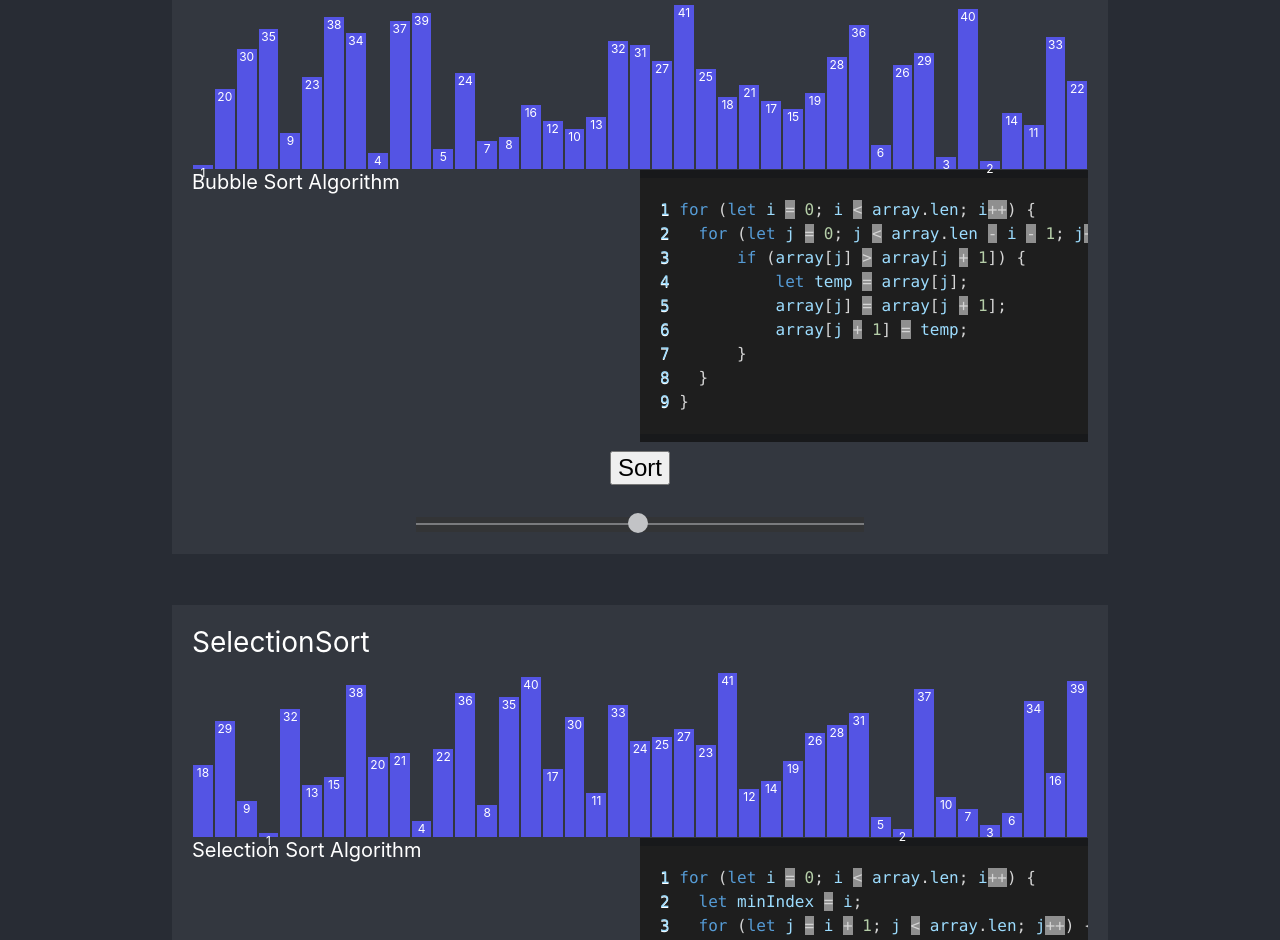
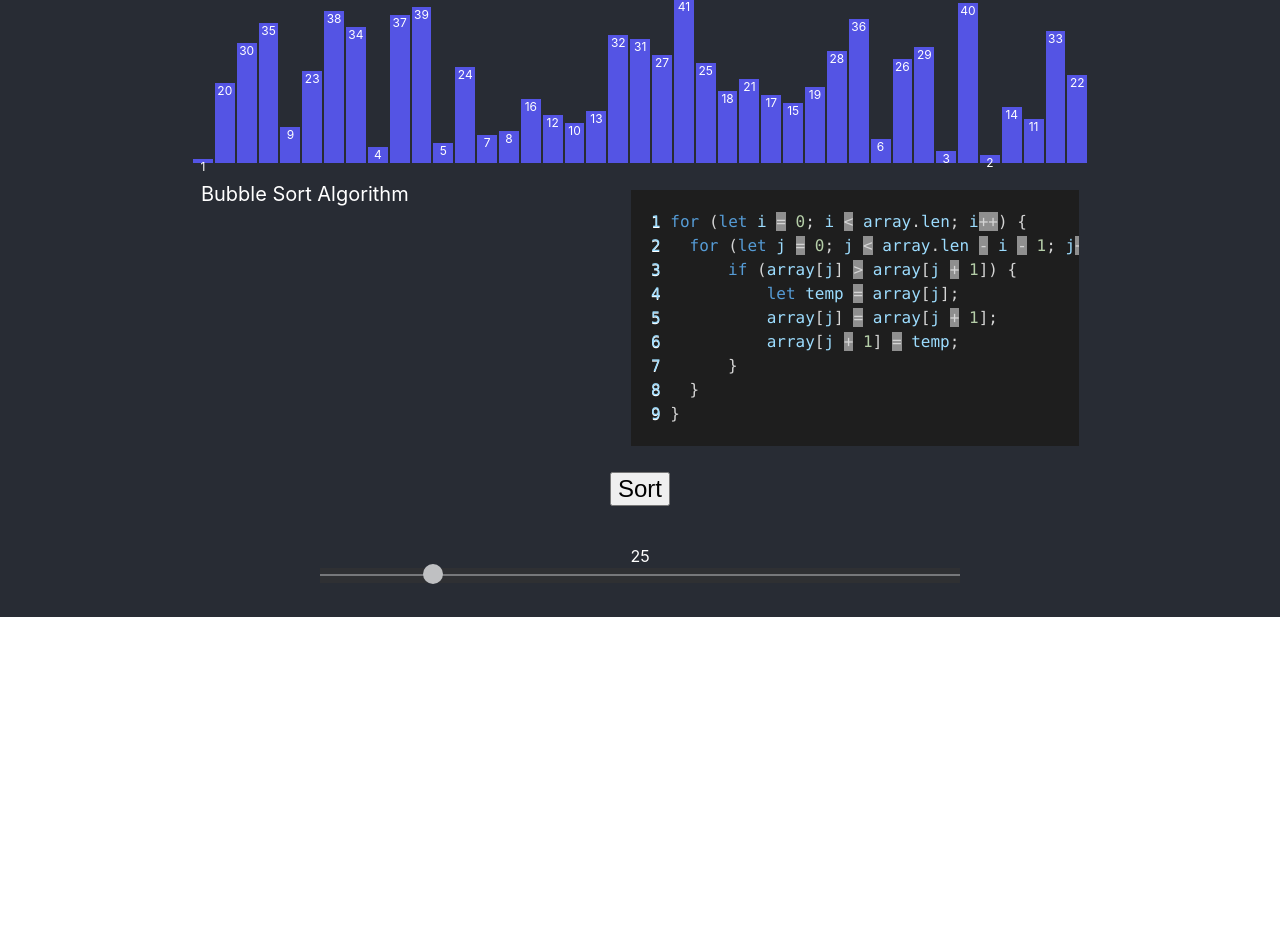
Before and after one commit to TuckerWhitaker/AlgorithmVisualizer, a React (Create React App) app in the folder client/: page /SortingAlgorithms in a window 1280 px wide. Shown: the part 183-1123 px from the top of the page. After the commit the page ends 800 px from the top, so only its background shows below. Built offline with nearby package versions, Linux system fonts and the light colour scheme.

Commit message:
SortingAlgo DelaySlider & NavBar switching Algo

```diff
--- /dev/null
+++ b/client/src/components/JSON/SortingAlgorithms.json
@@ -0,0 +1 @@
+[{}]
--- a/client/src/components/SortAlgoVis.jsx
+++ b/client/src/components/SortAlgoVis.jsx
@@ -4,7 +4,6 @@ import { useEffect, useState } from "react";
 
 let CodeArray = [];
 function SortAlgoVis(props) {
-	const [DelaySlider, SetDelaySlider] = useState(25);
 	const [HighlightedLines, SetHighlightedLines] = useState([]);
 
 	function highlightCode(i) {
@@ -37,7 +36,7 @@ function SortAlgoVis(props) {
 	}, []);
 
 	return (
-		<div className="SortAlgoVis">
+		<div className="SortAlgoVis" id={props.id}>
 			<div className="SortAlgoVisTitle">{props.Title}</div>
 			<div className="SortAlgoVisDescTop">{props.Description}</div>
 			<div className="SortAlgoVisGraph">
@@ -97,20 +96,11 @@ function SortAlgoVis(props) {
 			<button
 				className="SortAlgoVisButton"
 				onClick={() => {
-					props.Sort(BarArray, SetBarArray, highlightCode, DelaySlider);
+					props.Sort(BarArray, SetBarArray, highlightCode);
 				}}
 			>
 				Sort
 			</button>
-			<input
-				type="range"
-				min="1"
-				max="100"
-				className="SortAlgoSlider"
-				onChange={(e) => {
-					SetDelaySlider(e.target.value);
-				}}
-			></input>
 		</div>
 	);
 }
--- a/client/src/components/SortingAlgorithms.css
+++ b/client/src/components/SortingAlgorithms.css
@@ -14,14 +14,16 @@
 	margin: 2%;
 	width: 70%;
 	height: fit-content;
-	background-color: #33373f;
-	display: flex;
+	background-color: #33373f00;
+	display: none;
 	justify-content: space-between;
 	align-items: center;
 	text-align: left;
-	padding: 20px;
+	padding: 5px;
 }
-
+#SortAlgoVis0 {
+	display: flex;
+}
 .SortAlgoVisColumn {
 	display: flex;
 	flex-direction: column;
@@ -36,12 +38,14 @@
 }
 
 .SortAlgoVisDesc {
+	margin: 1%;
 	font-size: 125%;
 	width: 50%;
 	height: 100%;
 }
 
 .SortAlgoVisGraph {
+	margin: 1%;
 	width: 100%;
 	height: 50%;
 	display: flex;
@@ -74,8 +78,8 @@
 }
 
 .SortAlgoVisCode {
+	margin: 1%;
 	font-size: 100%;
-	background-color: #18191b;
 	height: fit-content;
 	width: 50%;
 }
@@ -117,7 +121,6 @@
 	cursor: pointer;
 }
 .SortAlgoSlider {
-	margin-top: 2.5%;
 	width: 50%;
 	height: 15px;
 	-webkit-appearance: none;
--- a/client/src/components/SortingAlgorithms.jsx
+++ b/client/src/components/SortingAlgorithms.jsx
@@ -1,3 +1,4 @@
+import { useState } from "react";
 import SortAlgoVis from "./SortAlgoVis";
 import "./SortingAlgorithms.css";
 function SortingAlgorithms() {
@@ -5,16 +6,65 @@ function SortingAlgorithms() {
 		return new Promise((resolve) => setTimeout(resolve, time));
 	}
 
+	let DelaySlider = 25;
+
+	//const [DelaySlider, SetDelaySlider] = useState(25);
+
+	let selectedAlgoIndex = 0;
+
+	const SelectAlgo = (Index) => {
+		document.getElementById("SortAlgoVis" + selectedAlgoIndex).style.display =
+			"none";
+		document.getElementById("SortAlgoVis" + Index).style.display = "flex";
+		selectedAlgoIndex = Index;
+	};
+
 	return (
 		<div className="SortingAlgorithms">
 			<div className="SortingAlgorithmNavBar">
-				<button className="SortingAlgorithmNavBarButton">Bubble Sort</button>
-				<button className="SortingAlgorithmNavBarButton">Selection Sort</button>
-				<button className="SortingAlgorithmNavBarButton">Heap Sort</button>
-				<button className="SortingAlgorithmNavBarButton">Quick Sort</button>
-				<button className="SortingAlgorithmNavBarButton">Radix Sort</button>
+				<button
+					className="SortingAlgorithmNavBarButton"
+					onClick={() => {
+						SelectAlgo(0);
+					}}
+				>
+					Bubble Sort
+				</button>
+				<button
+					className="SortingAlgorithmNavBarButton"
+					onClick={() => {
+						SelectAlgo(1);
+					}}
+				>
+					Selection Sort
+				</button>
+				<button
+					className="SortingAlgorithmNavBarButton"
+					onClick={() => {
+						SelectAlgo(2);
+					}}
+				>
+					Heap Sort
+				</button>
+				<button
+					className="SortingAlgorithmNavBarButton"
+					onClick={() => {
+						SelectAlgo(3);
+					}}
+				>
+					Quick Sort
+				</button>
+				<button
+					className="SortingAlgorithmNavBarButton"
+					onClick={() => {
+						SelectAlgo(4);
+					}}
+				>
+					Radix Sort
+				</button>
 			</div>
 			<SortAlgoVis
+				id={"SortAlgoVis" + 0}
 				VisID={0}
 				Title="BubbleSort"
 				Description="Bubble Sort Algorithm"
@@ -27,12 +77,7 @@ function SortingAlgorithms() {
 		}
 	}
  }`}
-				Sort={async function bubbleSort(
-					barArray,
-					setBarArray,
-					highlightCode,
-					DelaySlider
-				) {
+				Sort={async function bubbleSort(barArray, setBarArray, highlightCode) {
 					let highlightedBarIndex = 0;
 
 					const array = [...barArray];
@@ -66,6 +111,7 @@ function SortingAlgorithms() {
 					async function bubbleSortHelper(i, j) {
 						if (i < arrayLen) {
 							highlightCode(1);
+
 							await Delay(DelaySlider);
 							if (j < arrayLen - i - 1) {
 								highlightCode(2);
@@ -114,6 +160,7 @@ function SortingAlgorithms() {
 				}}
 			></SortAlgoVis>
 			<SortAlgoVis
+				id={"SortAlgoVis" + 1}
 				VisID={1}
 				Title="SelectionSort"
 				Description="Selection Sort Algorithm"
@@ -131,8 +178,7 @@ function SortingAlgorithms() {
 				Sort={async function selectionSort(
 					barArray,
 					setBarArray,
-					highlightCode,
-					DelaySlider
+					highlightCode
 				) {
 					let highlightedBarIndex = 0;
 					let minBarIndex = 0;
@@ -253,6 +299,7 @@ function SortingAlgorithms() {
 				}}
 			></SortAlgoVis>
 			<SortAlgoVis
+				id={"SortAlgoVis" + 2}
 				VisID={2}
 				Title="HeapSort"
 				Description="Heap Sort Algorithm"
@@ -286,12 +333,7 @@ for (let i = array.len - 1; i >= 0; i--) {
 	array[i] = temp;
 	heapify(array, i, 0);
 }`}
-				Sort={async function heapSort(
-					barArray,
-					setBarArray,
-					highlightCode,
-					DelaySlider
-				) {
+				Sort={async function heapSort(barArray, setBarArray, highlightCode) {
 					let array = [...barArray];
 					const arrayLen = array.length;
 
@@ -370,6 +412,7 @@ for (let i = array.len - 1; i >= 0; i--) {
 				}}
 			></SortAlgoVis>
 			<SortAlgoVis
+				id={"SortAlgoVis" + 3}
 				VisID={3}
 				Title="QuickSort"
 				Description="Quick Sort Algorithm"
@@ -398,12 +441,7 @@ for (let i = array.len - 1; i >= 0; i--) {
  }
 
  quickSort(array, 0, array.len - 1);`}
-				Sort={async function quickSort(
-					barArray,
-					setBarArray,
-					highlightCode,
-					DelaySlider
-				) {
+				Sort={async function quickSort(barArray, setBarArray, highlightCode) {
 					let highlightedBarIndex = 0;
 					const delayTime = 50;
 					const array = [...barArray];
@@ -506,6 +544,7 @@ for (let i = array.len - 1; i >= 0; i--) {
 				}}
 			></SortAlgoVis>
 			<SortAlgoVis
+				id={"SortAlgoVis" + 4}
 				VisID={4}
 				Title="RadixSort"
 				Description={`The Radix Sort algorithm sorts integers by processing individual digits. It exploits the fact that information about the size of a number is encoded in the number of digits. More efficient than comparison sorts, it operates on a per-digit basis, usually from least significant digit (LSD) to most significant digit (MSD).
@@ -554,12 +593,7 @@ for (let i = array.len - 1; i >= 0; i--) {
     }
 
     radixsort(array, array.length);`}
-				Sort={async function radixSort(
-					barArray,
-					setBarArray,
-					highlightCode,
-					DelaySlider
-				) {
+				Sort={async function radixSort(barArray, setBarArray, highlightCode) {
 					const delayTime = 50;
 					const array = [...barArray];
 					const arrayLen = array.length;
@@ -609,6 +643,18 @@ for (let i = array.len - 1; i >= 0; i--) {
 					}
 				}}
 			></SortAlgoVis>
+			<div id="DelaySliderNum">{DelaySlider}</div>
+			<input
+				type="range"
+				min="0"
+				max="300"
+				className="SortAlgoSlider"
+				onChange={(e) => {
+					DelaySlider = e.target.value;
+					document.getElementById("DelaySliderNum").innerHTML = e.target.value;
+					//SetDelaySlider(e.target.value);
+				}}
+			></input>
 		</div>
 	);
 }
```
